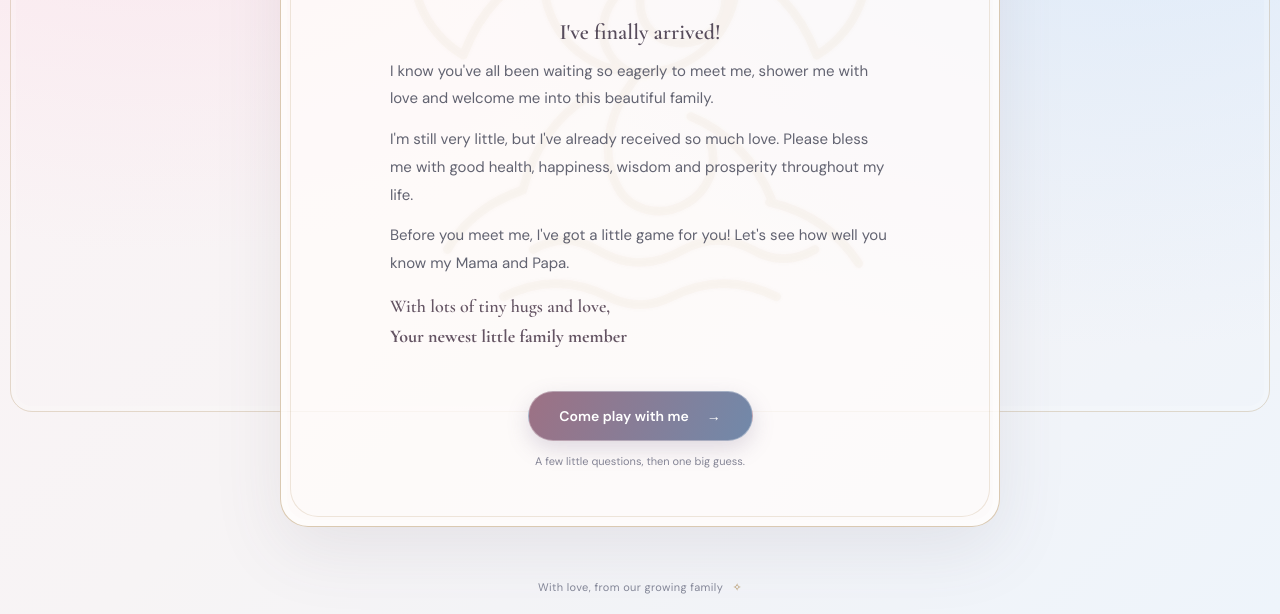
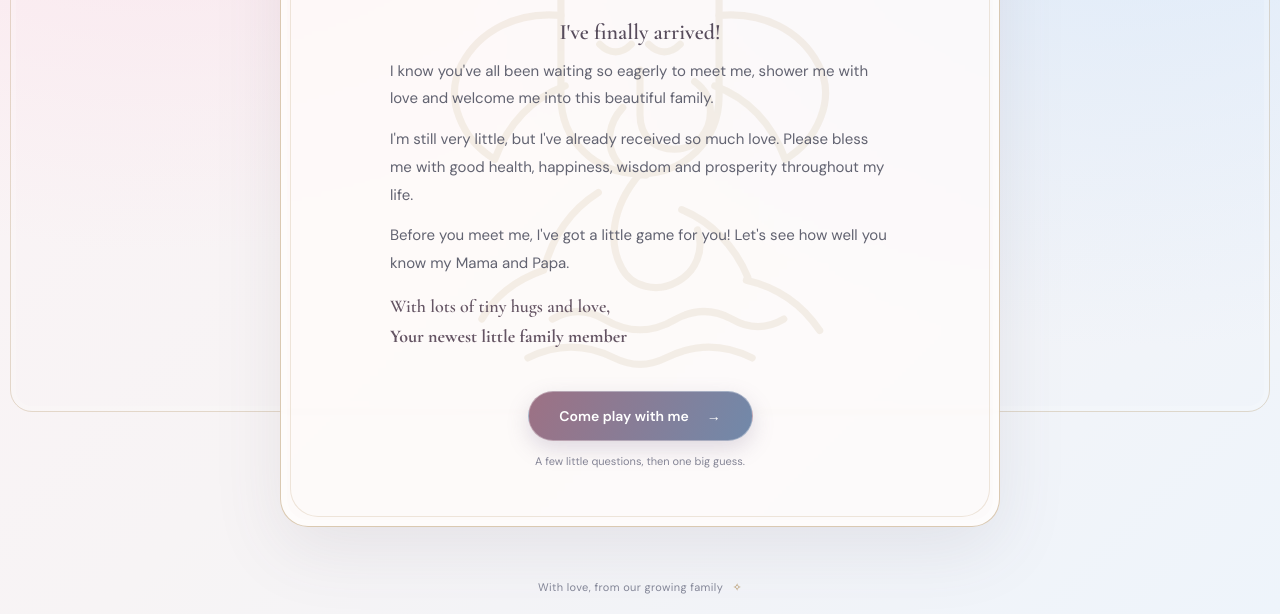
Before and after one commit to bitsdance/baby-gender-reveal, a website: page index.html in a window 1280 px wide. Shown: the part 378-992 px from the top of the page. Drawn offline with nearby package versions, Linux system fonts and the light colour scheme.

Commit message:
Keep Ganesha watermark inside invitation cards

```diff
--- a/index.html
+++ b/index.html
@@ -13,7 +13,6 @@
 </head>
 <body>
   <main class="shell">
-    <div class="watermark" aria-hidden="true"></div>
     <header class="topbar"><span class="brand-mark" aria-hidden="true">&#10022;</span><span>A little hello</span><span class="top-note">A family celebration</span></header>
     <div class="progress-wrap" id="progress-wrap" hidden><div class="progress-meta"><span id="step-label">Your little quiz</span><span id="step-count"></span></div><div class="progress-track"><div id="progress-fill"></div></div></div>
     <section id="welcome" class="panel welcome-panel">
--- a/styles.css
+++ b/styles.css
@@ -50,17 +50,7 @@ body::before {
 }
 
 .watermark {
-  position: fixed;
-  z-index: 1;
-  top: 50%;
-  left: 50%;
-  width: min(86vw, 560px);
-  height: min(82vh, 650px);
-  transform: translate(-50%, -50%);
-  background: url('ganesha-watermark.svg') center / contain no-repeat;
-  opacity: 0.18;
-  mix-blend-mode: multiply;
-  pointer-events: none;
+  display: none;
 }
 
 .topbar,
@@ -110,12 +100,17 @@ footer {
 
 .panel::before {
   position: absolute;
-  z-index: -1;
+  z-index: 2;
   inset: 9px;
   border: 1px solid rgba(173, 139, 86, 0.2);
   border-radius: inherit;
   content: '';
   pointer-events: none;
+}
+
+.panel > * {
+  position: relative;
+  z-index: 1;
 }
 
 .welcome-panel { margin-top: 48px; }
--- a/watermark.css
+++ b/watermark.css
@@ -1,3 +1,19 @@
-.watermark {
-  background-image: url('ganesha-watermark.svg');
+.panel::after {
+  position: absolute;
+  z-index: 0;
+  inset: 0;
+  background: url('ganesha-watermark.svg') center 52% / min(88%, 460px) auto no-repeat;
+  content: '';
+  opacity: 0.15;
+  pointer-events: none;
 }
+
+.welcome-panel::after {
+  background-position: center 48%;
+  opacity: 0.11;
+}
+
+.quiz-panel::after {
+  background-position: center 52%;
+  opacity: 0.16;
+}
```
